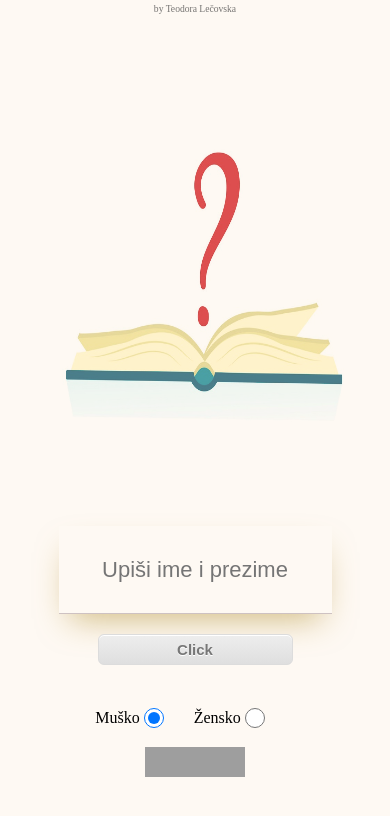
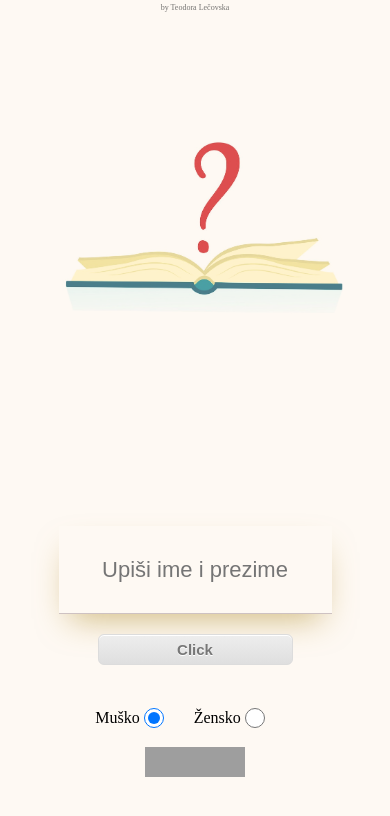
Before and after one commit to lecovska/Book-name-generator, a React (Create React App) app: page / in a window 390 px wide. Shown: the top 816 px of the page. Built offline with nearby package versions, Linux system fonts and the light colour scheme; grey boxes are pictures that could not be loaded.

Commit message:
Update app.css

```diff
--- a/src/App.css
+++ b/src/App.css
@@ -25,10 +25,10 @@
   width: 15%;
   position: absolute;
   text-align: center;
-  top: 40%;
+  top: 38%;
   left: 42.5%;
   font-family: "Miroslav";
-  font-size: 30px;
+  font-size: 36px;
   font-weight: 400;
   color: #c1b679;
 	letter-spacing: 1px;
@@ -42,6 +42,10 @@
   margin-top: 20px;
   font-family: "Miroslav";
 
+}
+
+#root {
+  min-height: 600px;
 }
 
 .name {
@@ -166,7 +170,7 @@ box-shadow: 5px 5px 15px 5px #000000;
   }
 
   .app {
-
+    min-height: 600px;
     display: flex;
     flex-direction: column;
     align-items: center;
@@ -177,9 +181,7 @@ box-shadow: 5px 5px 15px 5px #000000;
     width: 100%;
     height: 60%;
     position: relative;
-
     color: rgb(197, 167, 85);
-
   }
 
   .insult {
@@ -188,7 +190,7 @@ box-shadow: 5px 5px 15px 5px #000000;
     text-align: center;
     top: 34%;
     left: 29%;
-    font-size: 15px;
+    font-size: 20px;
   }
 
   .input {
@@ -310,7 +312,7 @@ box-shadow: 5px 5px 15px 5px #000000;
 
   .openBook {
     width: 80%;
-    height: 40%;
+    height: auto;
     position: absolute;
     top: 125px;
     left: 13%;
@@ -335,6 +337,6 @@ margin-bottom: 20px;
   position: absolute;
   top: 3px;
   color: #383737af;
-  font-size: 0.6em;
+  font-size: 0.5em;
 }
 }
```
